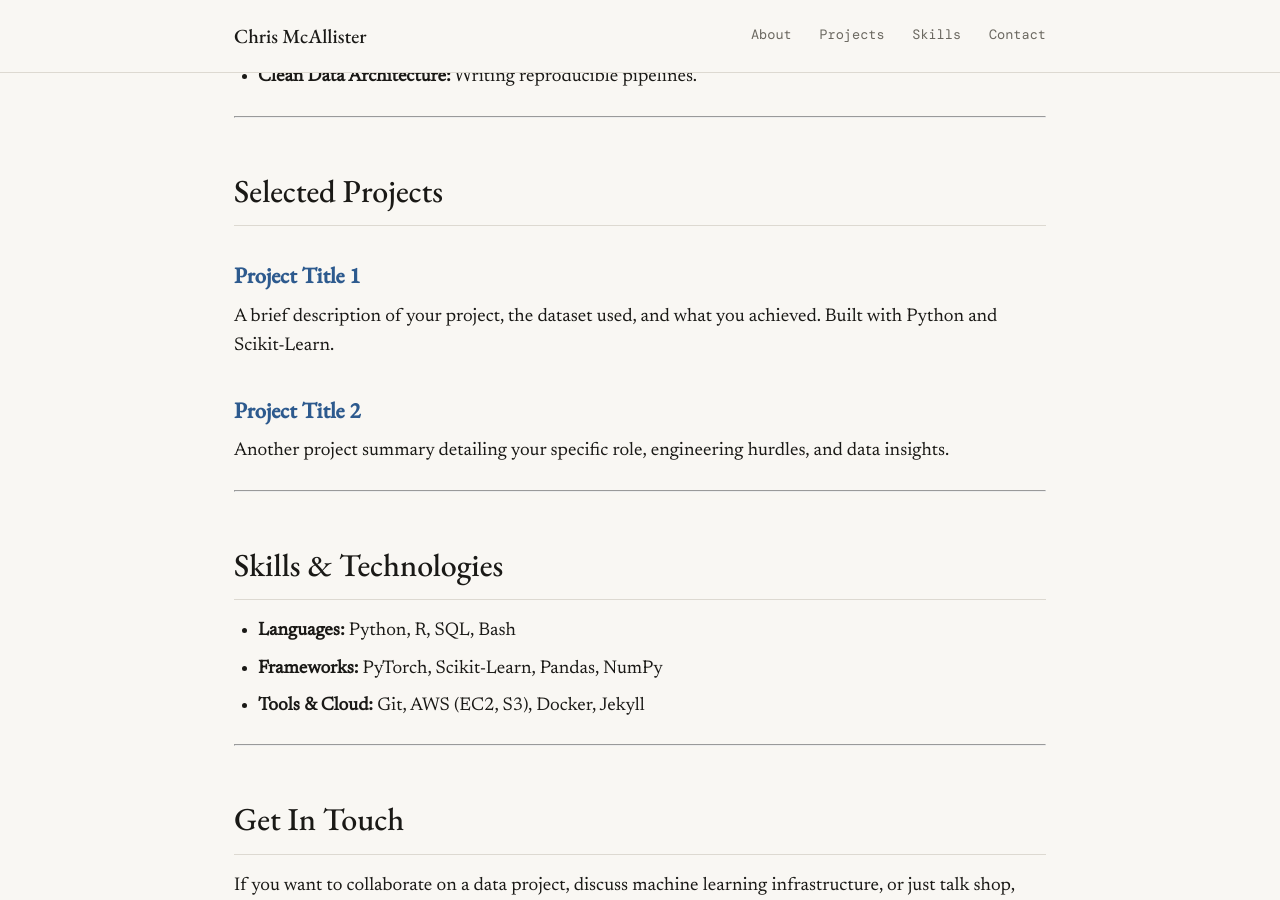
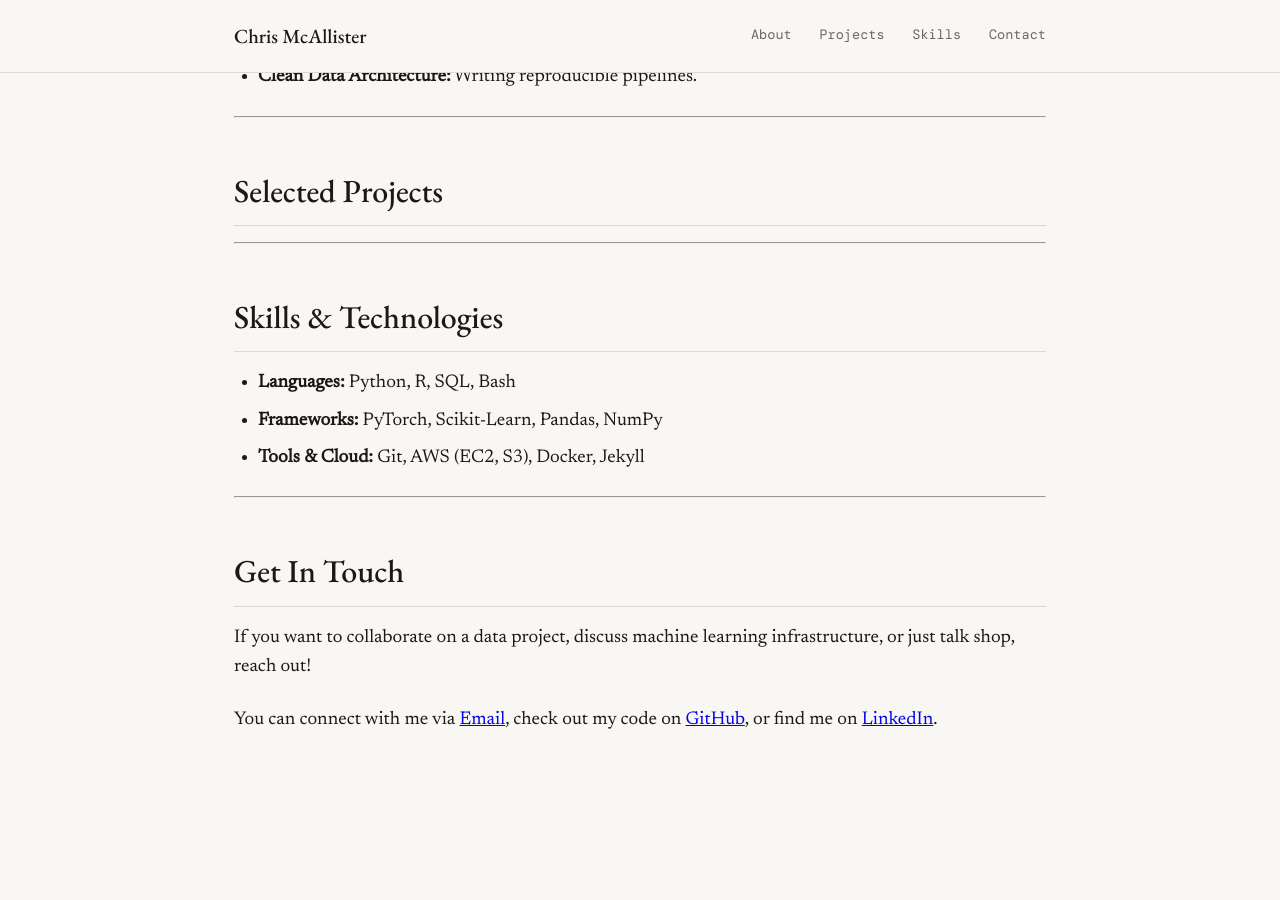
Before and after one commit to chrismca13/chrismca13.github.io, a Jekyll site: the page built from index.md, in a window 1280 px wide and 900 px high, scrolled down 622 px. Built offline with Jekyll 4.4.1, drawn with Linux system fonts in a browser that asks for light colours; our own code applies the rules of GitHub Pages for plain Markdown files.

Commit message:
fix index

```diff
--- a/index.md
+++ b/index.md
@@ -23,15 +23,9 @@
 ## Selected Projects
 
 {% for post in site.posts %}
-### [{% if post.title %}{{ post.title }}{% else %}Project Title{% endif %}]({{ post.url }})
+### [{{ post.title }}]({{ post.url }})
 {{ post.description }}
 {% endfor %}
-
-### [Project Title 1](/decision-boundaries.html)
-A brief description of your project, the dataset used, and what you achieved. Built with Python and Scikit-Learn.
-
-### [Project Title 2](/another-project.html)
-Another project summary detailing your specific role, engineering hurdles, and data insights.
 
 ---
 
```
